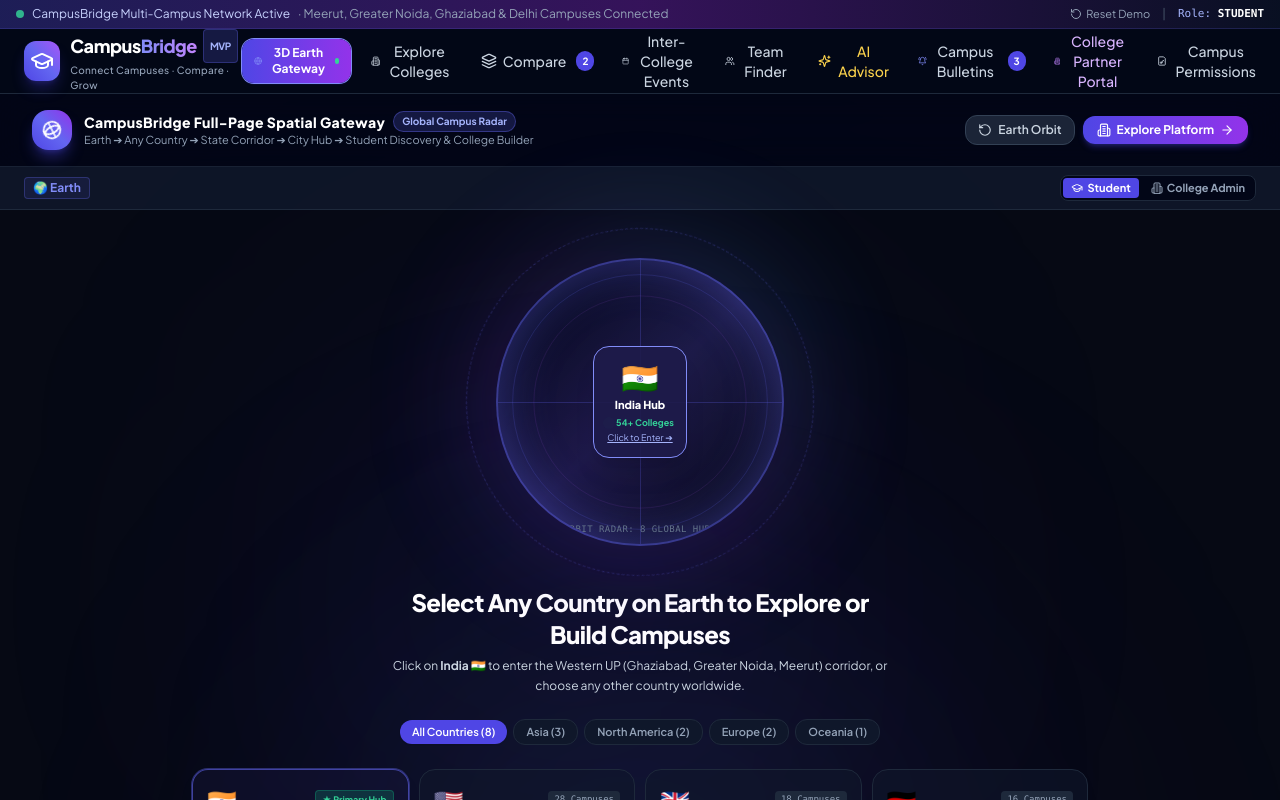
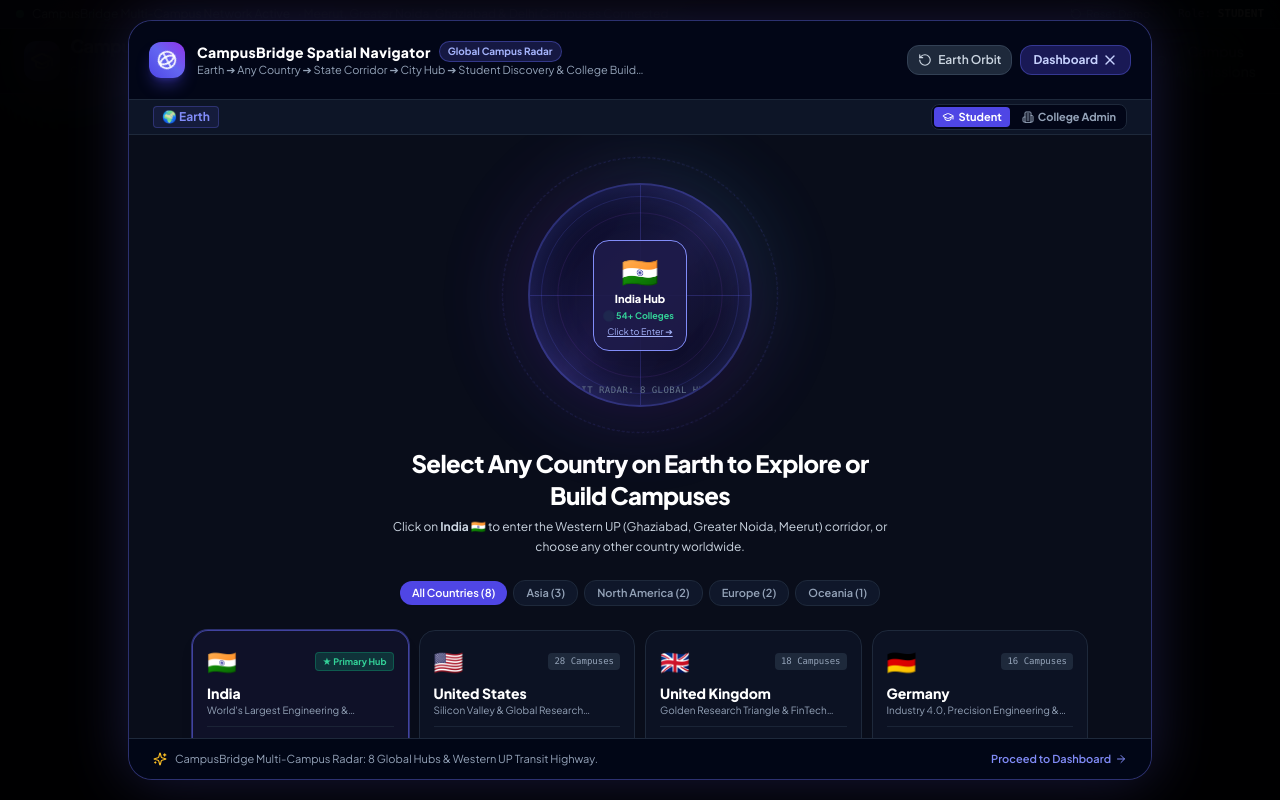
Before and after one commit to Manurajput123/CampusBridge, a React (Vite) app: page / in a window 1280 px wide. Shown: the top 800 px of the page. Built offline with nearby package versions, Linux system fonts and the light colour scheme.

Commit message:
Update CampusBridge spatial navigator

```diff
--- a/src/components/InteractiveSpatialNavigator.jsx
+++ b/src/components/InteractiveSpatialNavigator.jsx
@@ -506,19 +506,9 @@ export default function InteractiveSpatialNavigator({
     }
   };
 
-  const handleExitToDashboard = () => {
-    if (onClose) onClose();
-    if (setActiveTab) setActiveTab('home');
-  };
-
   return (
-    <div className="min-h-[calc(100vh-4rem)] w-full bg-[#060914] text-slate-100 flex flex-col justify-between relative overflow-hidden">
-      {/* Ambient Cosmic Starfield Glows */}
-      <div className="absolute top-1/4 left-1/4 w-[500px] h-[500px] bg-indigo-600/10 blur-[150px] rounded-full pointer-events-none"></div>
-      <div className="absolute top-1/2 right-1/4 w-[600px] h-[600px] bg-purple-600/10 blur-[160px] rounded-full pointer-events-none"></div>
-      <div className="absolute bottom-10 left-1/3 w-[400px] h-[400px] bg-cyan-600/10 blur-[140px] rounded-full pointer-events-none"></div>
-
-      <div className="relative w-full flex flex-col flex-1">
+    <div className="fixed inset-0 z-50 flex items-center justify-center p-2 sm:p-4 bg-black/95 backdrop-blur-2xl animate-fade-in overflow-y-auto">
+      <div className="relative w-full max-w-5xl bg-[#090d1a] border border-indigo-500/40 rounded-3xl shadow-[0_0_60px_rgba(99,102,241,0.25)] overflow-hidden my-auto flex flex-col max-h-[95vh]">
 
         {/* ===================================================================
             ATTRACTIVE HYPERSPACE / RADAR WARP ANIMATION OVERLAY
@@ -554,20 +544,20 @@ export default function InteractiveSpatialNavigator({
           </div>
         )}
 
-        {/* Top Header Ribbon */}
-        <div className="w-full p-4 sm:px-8 sm:py-4 border-b border-slate-800/80 bg-slate-950/80 backdrop-blur-xl flex items-center justify-between gap-3">
+        {/* Top Header */}
+        <div className="p-4 sm:p-5 border-b border-slate-800 bg-slate-950/90 flex items-center justify-between gap-3">
           <div className="flex items-center gap-3">
-            <div className="w-10 h-10 rounded-2xl bg-gradient-to-tr from-indigo-600 via-indigo-500 to-purple-600 flex items-center justify-center text-white shadow-lg shadow-indigo-600/40 shrink-0">
+            <div className="w-9 h-9 rounded-xl bg-gradient-to-tr from-indigo-600 via-indigo-500 to-purple-600 flex items-center justify-center text-white shadow-lg shadow-indigo-600/40 shrink-0">
               <Globe className="w-5 h-5 animate-spin-slow" />
             </div>
             <div>
               <div className="flex items-center gap-2 flex-wrap">
-                <span className="text-sm font-black text-white tracking-wide">CampusBridge Full-Page Spatial Gateway</span>
+                <span className="text-sm font-black text-white tracking-wide">CampusBridge Spatial Navigator</span>
                 <span className="px-2 py-0.5 rounded-full text-[10px] font-bold bg-indigo-500/20 text-indigo-300 border border-indigo-500/40">
                   Global Campus Radar
                 </span>
               </div>
-              <p className="text-[11px] text-slate-400 truncate max-w-lg">
+              <p className="text-[11px] text-slate-400 truncate max-w-md">
                 Earth ➔ Any Country ➔ State Corridor ➔ City Hub ➔ Student Discovery & College Builder
               </p>
             </div>
@@ -577,22 +567,20 @@ export default function InteractiveSpatialNavigator({
             {/* Reset to Earth */}
             <button
               onClick={() => setZoomLevel('EARTH')}
-              className="px-3 py-1.5 rounded-xl bg-slate-800/90 hover:bg-slate-700 text-slate-300 text-xs font-semibold border border-slate-700 transition flex items-center gap-1.5"
+              className="px-2.5 py-1.5 rounded-xl bg-slate-800 hover:bg-slate-700 text-slate-300 text-xs font-semibold border border-slate-700 transition flex items-center gap-1.5"
               title="Reset Orbit to Outer Space Earth View"
             >
               <RotateCcw className="w-3.5 h-3.5" />
               <span className="hidden sm:inline">Earth Orbit</span>
             </button>
 
-            {/* Switch to Full Dashboard */}
+            {/* Close / Skip */}
             <button
-              onClick={handleExitToDashboard}
-              className="px-3.5 py-1.5 rounded-xl bg-gradient-to-r from-indigo-600 to-purple-600 hover:opacity-95 text-white text-xs font-bold transition flex items-center gap-1.5 shadow-md shadow-indigo-600/30"
-              title="Open CampusBridge Full Platform Dashboard"
+              onClick={onClose}
+              className="px-3 py-1.5 rounded-xl bg-indigo-600/30 hover:bg-indigo-600 text-indigo-200 hover:text-white border border-indigo-500/40 text-xs font-bold transition flex items-center gap-1"
             >
-              <Building2 className="w-3.5 h-3.5" />
-              <span className="hidden sm:inline">Explore Platform</span>
-              <ArrowRight className="w-3.5 h-3.5" />
+              <span className="hidden sm:inline">Dashboard</span>
+              <X className="w-4 h-4" />
             </button>
           </div>
         </div>
@@ -660,8 +648,8 @@ export default function InteractiveSpatialNavigator({
           </div>
         </div>
 
-        {/* Spatial Content Body (Full-Width Responsive Canvas) */}
-        <div className="container mx-auto px-4 sm:px-8 py-6 max-w-7xl flex-1 flex flex-col justify-center space-y-6">
+        {/* Spatial Content Body */}
+        <div className="p-4 sm:p-6 overflow-y-auto flex-1 space-y-5">
 
           {/* ===================================================================
               LEVEL 1: EARTH VIEW (GLOBAL COUNTRIES SELECTOR)
@@ -670,15 +658,15 @@ export default function InteractiveSpatialNavigator({
             <div className="space-y-6 text-center py-2 animate-fade-in">
 
               {/* Rotating 3D Globe with Telemetry */}
-              <div className="relative w-64 h-64 sm:w-80 sm:h-80 mx-auto flex items-center justify-center">
+              <div className="relative w-52 h-52 sm:w-64 sm:h-64 mx-auto flex items-center justify-center">
                 {/* Orbital atmospheric glow */}
-                <div className="absolute inset-0 rounded-full bg-gradient-to-tr from-indigo-600/35 via-purple-600/25 to-cyan-400/30 blur-3xl animate-pulse pointer-events-none"></div>
+                <div className="absolute inset-0 rounded-full bg-gradient-to-tr from-indigo-600/30 via-purple-600/20 to-cyan-400/25 blur-2xl animate-pulse pointer-events-none"></div>
 
                 {/* Outer Dashed Orbit Ring */}
-                <div className="absolute inset-[-14px] rounded-full border border-indigo-500/25 border-dashed animate-spin-slow pointer-events-none"></div>
+                <div className="absolute inset-[-10px] rounded-full border border-indigo-500/20 border-dashed animate-spin-slow pointer-events-none"></div>
 
                 {/* Globe Sphere */}
-                <div className="relative w-56 h-56 sm:w-72 sm:h-72 rounded-full bg-gradient-to-br from-slate-950 via-indigo-950/75 to-[#050814] border-2 border-indigo-500/50 shadow-[inset_0_0_50px_rgba(99,102,241,0.4)] flex flex-col items-center justify-center overflow-hidden">
+                <div className="relative w-44 h-44 sm:w-56 sm:h-56 rounded-full bg-gradient-to-br from-slate-950 via-indigo-950/70 to-[#050814] border-2 border-indigo-500/40 shadow-[inset_0_0_40px_rgba(99,102,241,0.3)] flex flex-col items-center justify-center overflow-hidden">
 
                   {/* Continental Grid Mesh Lines */}
                   <div className="absolute inset-0 rounded-full border border-indigo-500/20 scale-90 pointer-events-none"></div>
@@ -1279,10 +1267,10 @@ export default function InteractiveSpatialNavigator({
           </div>
 
           <button
-            onClick={handleExitToDashboard}
+            onClick={onClose}
             className="text-indigo-400 hover:text-white font-semibold flex items-center gap-1 transition"
           >
-            <span>Proceed to Full Dashboard</span>
+            <span>Proceed to Dashboard</span>
             <ArrowRight className="w-3 h-3" />
           </button>
         </div>
```
